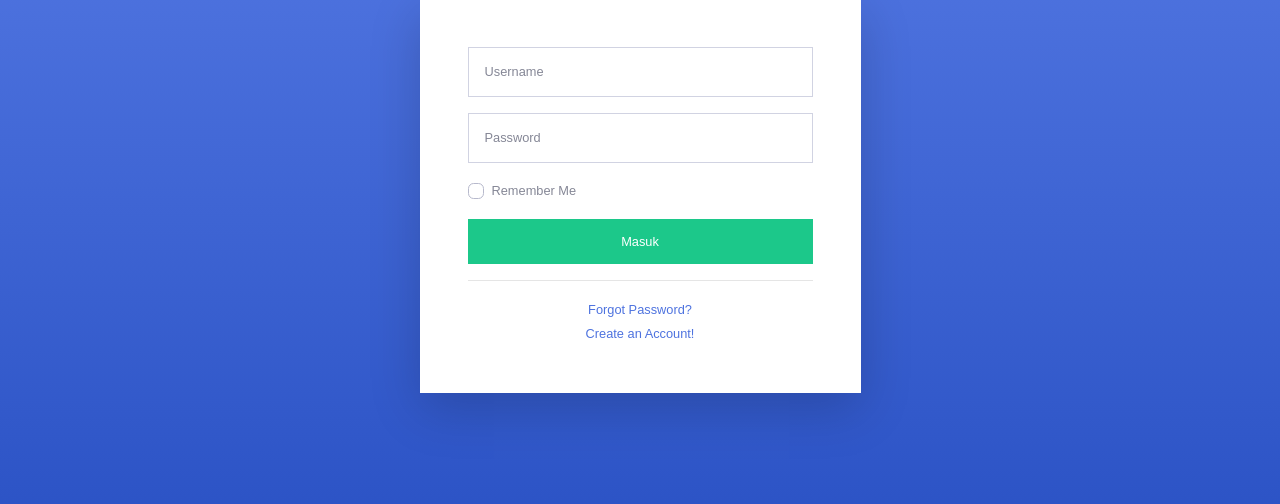
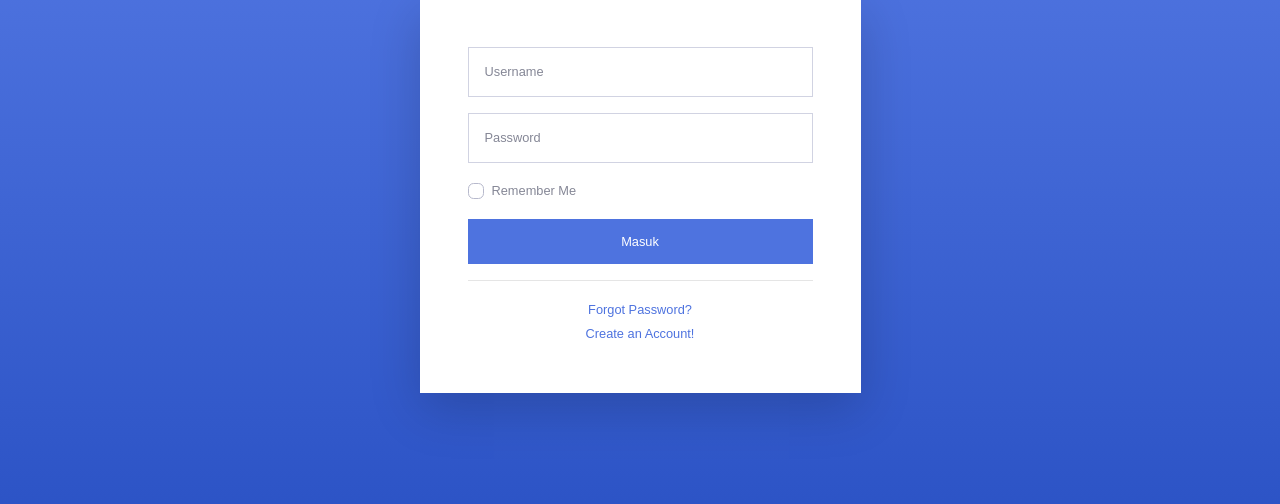
Before and after one commit to adjimuhamadzidan20/TugasAkhir_SPK_SiswaBerprestasi, a PHP site: page /login.php in a window 1280 px wide. Shown: the part 123-627 px from the top of the page. Run offline with PHP 8.4, Linux system fonts and the light colour scheme.

Commit message:
update
update

```diff
--- a/login.php
+++ b/login.php
@@ -65,7 +65,7 @@
                                                     Me</label>
                                             </div>
                                         </div>
-                                        <a href="index.html" class="btn btn-success btn-user btn-block rounded-0">
+                                        <a href="index.html" class="btn btn-primary btn-user btn-block rounded-0">
                                             Masuk
                                         </a>
                                         <hr>
```
